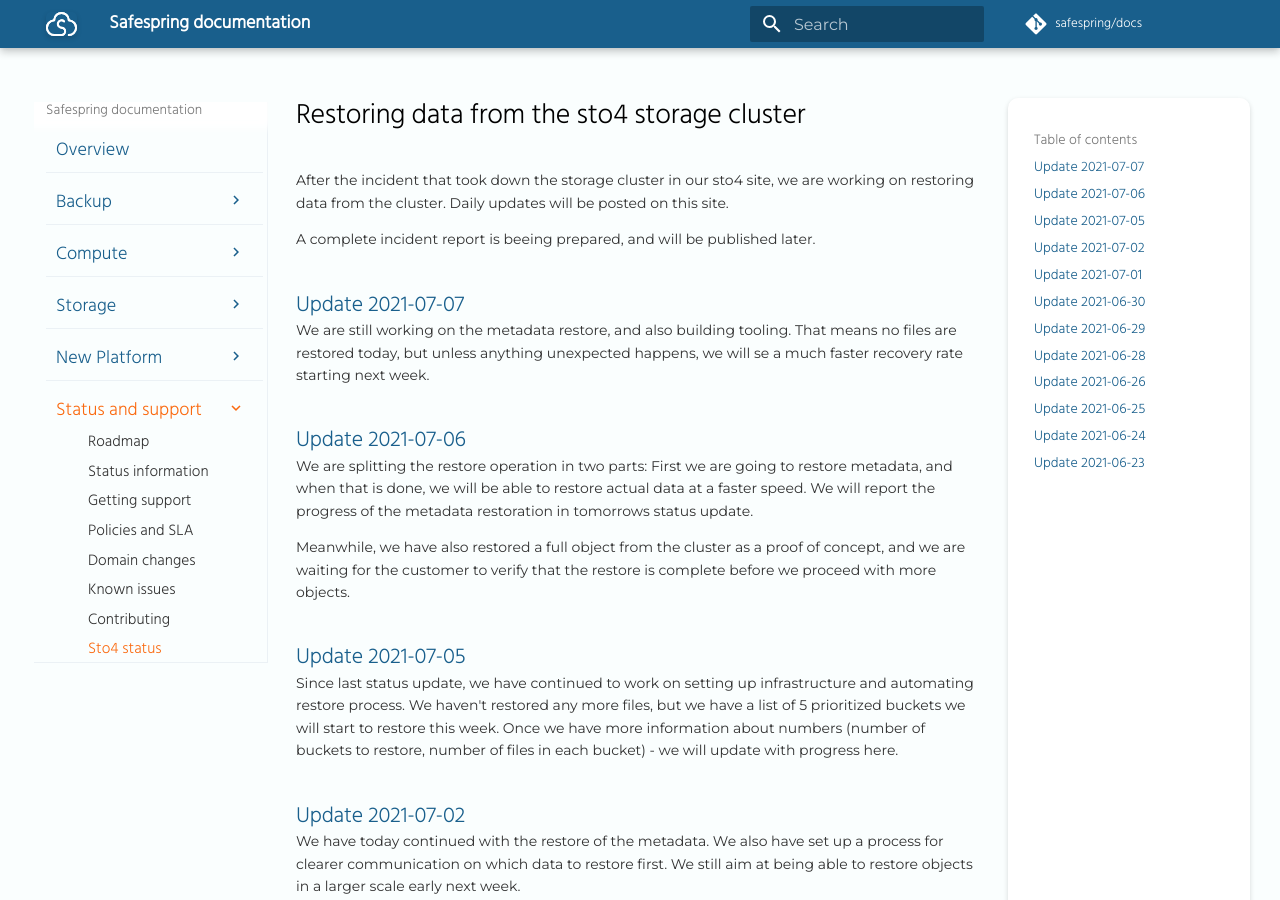
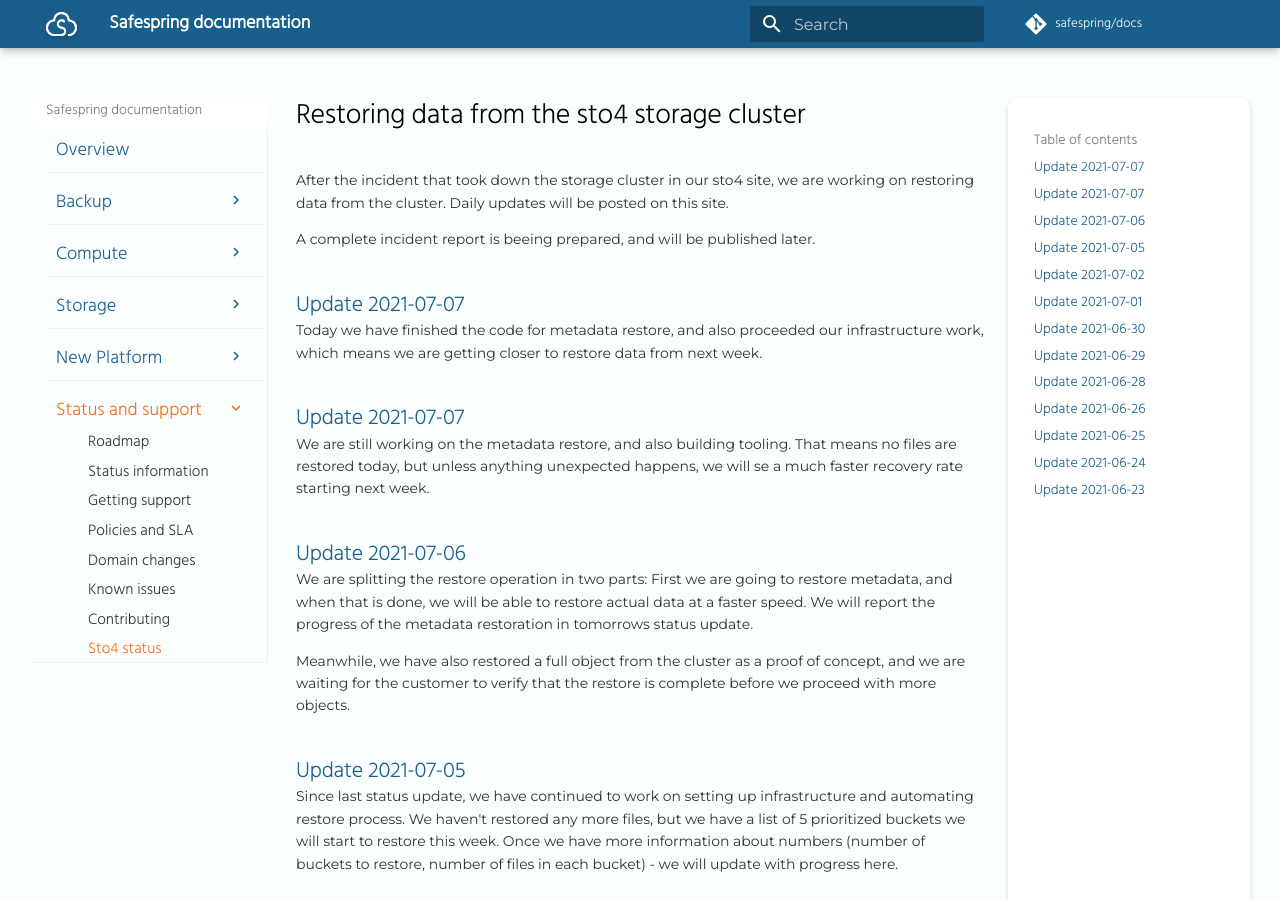
Before and after one commit to safespring/docs, an MkDocs documentation site: the page built from content/service/sto4_storage.md, in a window 1280 px wide and 900 px high. Built offline with MkDocs 1.6.1 and Material for MkDocs 9.7.7, drawn with Linux system fonts in a browser that asks for light colours; a script that is not in the unit is left out; comment, search, counter and statistics services are not loaded; old or Windows-style settings are respelled for this version of MkDocs.

Commit message:
daily update for sto4

```diff
--- a/content/service/sto4_storage.md
+++ b/content/service/sto4_storage.md
@@ -3,6 +3,10 @@
 After the incident that took down the storage cluster in our sto4 site, we are working on restoring data from the cluster. Daily updates will be posted on this site.
 
 A complete incident report is beeing prepared, and will be published later.
+
+## Update 2021-07-07
+
+Today we have finished the code for metadata restore, and also proceeded our infrastructure work, which means we are getting closer to restore data from next week.
 
 ## Update 2021-07-07
 
```
